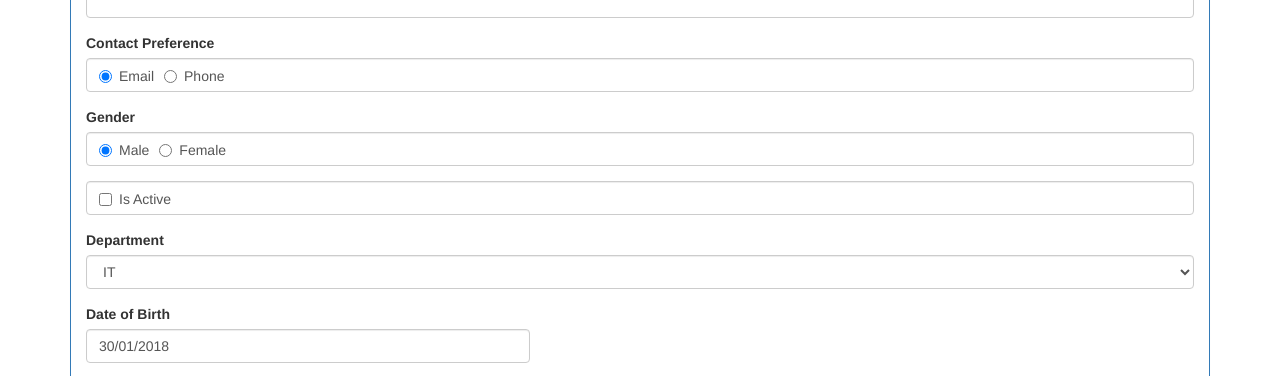
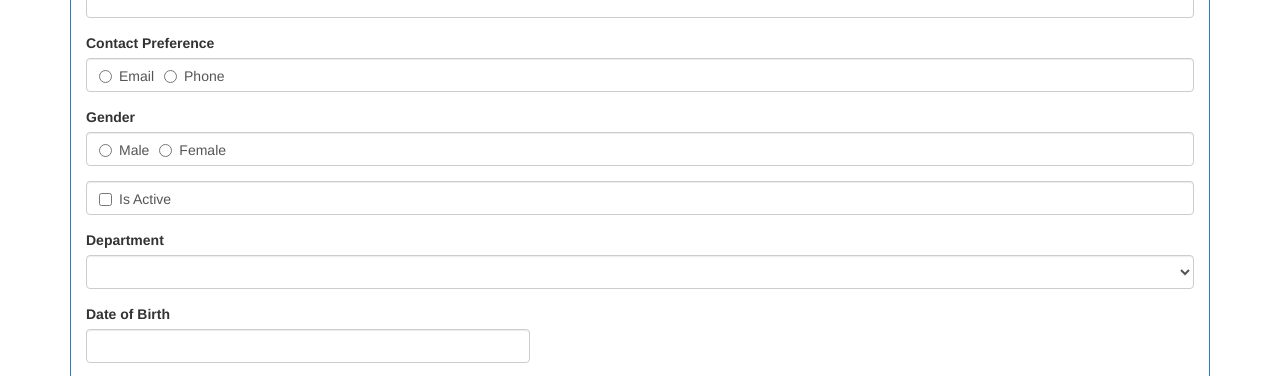
Before and after one commit to manilacoder/AngularCrud, an Angular app in the folder AngularCrud/: page /create in a window 1280 px wide. Shown: the part 576-952 px from the top of the page. Built offline with nearby package versions, Linux system fonts and the light colour scheme.

Commit message:
Model binded

```diff
--- a/AngularCrud/src/app/employees/create-employee.component.html
+++ b/AngularCrud/src/app/employees/create-employee.component.html
@@ -1,22 +1,22 @@
-<form #employeeForm="ngForm" (ngSubmit)="saveEmployee(employeeForm)">
+<form #employeeForm="ngForm" (ngSubmit)="saveEmployee(employee)">
 <div class="panel panel-primary">
   <div class="panel-heading">
       <h3 class="panel-title">Create Employee</h3>
   </div>
   <div class="panel-body">
 
-    <div class="form-group" [class.has-error]="fullNameControl.invalid && fullNameControl.touched" [class.has-success]="fullNameControl.valid && fullNameControl.touched">
-      <label for="fullName" class="control-label">Full Name</label>
-      <input required id="fullName" name="fullName" [(ngModel)]="fullName" type="text" class="form-control" #fullNameControl="ngModel">
-      <span class="help-block" *ngIf="fullNameControl.invalid && fullNameControl.touched"> Full name is required</span>
+    <div class="form-group" [class.has-error]="nameControl.invalid && nameControl.touched" [class.has-success]="nameControl.valid && nameControl.touched">
+      <label for="name" class="control-label">Full Name</label>
+      <input required id="name" name="name" [(ngModel)]="employee.name" type="text" class="form-control" #nameControl="ngModel">
+      <span class="help-block" *ngIf="nameControl.invalid && nameControl.touched"> Full name is required</span>
     </div>
 
-    <div>touched: {{fullNameControl.touched}}</div>
-    <div>untouched: {{fullNameControl.untouched}}</div>
-    <div>pristine: {{fullNameControl.pristine}}</div>
-    <div>dirty: {{fullNameControl.dirty}}</div>
-    <div>valid: {{fullNameControl.valid}}</div>
-    <div>invalid: {{fullNameControl.invalid}}</div>
+    <div>touched: {{nameControl.touched}}</div>
+    <div>untouched: {{nameControl.untouched}}</div>
+    <div>pristine: {{nameControl.pristine}}</div>
+    <div>dirty: {{nameControl.dirty}}</div>
+    <div>valid: {{nameControl.valid}}</div>
+    <div>invalid: {{nameControl.invalid}}</div>
     <br>
     <div>touched: {{employeeForm.touched}}</div>
     <div>untouched: {{employeeForm.untouched}}</div>
@@ -27,23 +27,23 @@
 
     <div class="form-group">
         <label for="email">Email</label>
-        <input required id="email" name="email" [(ngModel)]="email" type="text" class="form-control">
+        <input required id="email" name="email" [(ngModel)]="employee.email" type="text" class="form-control">
     </div>
 
     <div class="form-group">
         <label for="phoneNumber">Phone Number</label>
-        <input id="phoneNumber" name="phoneNumber" [(ngModel)]="phoneNumber" type="text" class="form-control">
+        <input id="phoneNumber" name="phoneNumber" [(ngModel)]="employee.phoneNumber" type="text" class="form-control">
     </div>
 
     <div class="form-group">
         <label>Contact Preference</label>
         <div class="form-control">
           <label class="radio-inline">
-            <input type="radio" value="email" name="contactPreference" [(ngModel)]="contactPreference">
+            <input type="radio" value="email" name="contactPreference" [(ngModel)]="employee.contactPreference">
             Email
           </label>
           <label class="radio-inline">
-            <input type="radio" value="phone" name="contactPreference" [(ngModel)]="contactPreference">
+            <input type="radio" value="phone" name="contactPreference" [(ngModel)]="employee.contactPreference">
             Phone
           </label>
         </div>
@@ -53,11 +53,11 @@
       <label>Gender</label>
       <div class="form-control">
         <label class="radio-inline">
-          <input type="radio" value="male" name="gender" [(ngModel)]="gender">
+          <input type="radio" value="male" name="gender" [(ngModel)]="employee.gender">
           Male
         </label>
         <label class="radio-inline">
-          <input type="radio" value="female" name="gender" [(ngModel)]="gender">
+          <input type="radio" value="female" name="gender" [(ngModel)]="employee.gender">
           Female
         </label>
       </div>
@@ -66,7 +66,7 @@
     <div class="form-group">
         <div class="form-control">
           <label class="checkbox-inline">
-            <input type="checkbox" name="isActive" [(ngModel)]="isActive">
+            <input type="checkbox" name="isActive" [(ngModel)]="employee.isActive">
             Is Active
           </label>
         </div>
@@ -76,7 +76,7 @@
           <label for="department">
             Department
           </label>
-          <select id="department" name="department" [(ngModel)]="department" class="form-control">
+          <select id="department" name="department" [(ngModel)]="employee.department" class="form-control">
             <option *ngFor="let dept of departments" [value]="dept.id">{{dept.name}}
             </option>
           </select>
@@ -91,7 +91,7 @@
 
     <div class="form-group">
         <label for="photoPath">Photo Path</label>
-        <input id="photoPath" name="photoPath" [(ngModel)]="photoPath" type="text" class="form-control">
+        <input id="photoPath" name="photoPath" [(ngModel)]="employee.photoPath" type="text" class="form-control">
     </div>
 
     <div class="form-group">
@@ -101,7 +101,7 @@
     </div>
 
     <div class="form-group">
-      <img [src]="photoPath" height="200" width="200" *ngIf="previewPhoto" />
+      <img [src]="employee.photoPath" height="200" width="200" *ngIf="previewPhoto" />
     </div>
   </div>
   <div class="panel-footer">
@@ -111,3 +111,4 @@
 </form>
 
 {{employeeForm.value | json}}
+Our Employee Model: {{ employee | json}}
--- a/AngularCrud/src/app/employees/create-employee.component.ts
+++ b/AngularCrud/src/app/employees/create-employee.component.ts
@@ -2,6 +2,7 @@ import { Component, OnInit } from '@angular/core';
 import { NgForm } from '@angular/forms';
 import { Department } from '../models/department.model';
 import {BsDatepickerConfig} from 'ngx-bootstrap/datepicker';
+import {Employee} from '../models/employee.model'
 
 @Component({
   selector: 'app-create-employee',
@@ -9,17 +10,21 @@ import {BsDatepickerConfig} from 'ngx-bootstrap/datepicker';
   styleUrls: ['./create-employee.component.css']
 })
 export class CreateEmployeeComponent implements OnInit {
+  previewPhoto = false;
   datePickerConfig: Partial<BsDatepickerConfig>;
-  previewPhoto = false;
-  photoPath = '';
-  department = '3';
-  isActive = false;
-  fullName  = '';
-  email = '';
-  phoneNumber = '';
-  contactPreference = 'email';
-  gender = 'male';
-  dateOfBirth: Date = new Date(2018,0,30);
+
+  employee: Employee = {
+      id: null,
+      name: null,
+      gender: null,
+      contactPreference: null,
+      phoneNumber: null,
+      email: null,
+      dateOfBirth: null,
+      department: null,
+      isActive: null,
+      photoPath: null
+  };
   departments: Department[] = [
     {id: 1, name: 'Help Desk'},
     {id: 2, name: 'HR'},
@@ -29,9 +34,6 @@ export class CreateEmployeeComponent implements OnInit {
   constructor() {
     this.datePickerConfig = Object.assign({}, {
       containerClass: 'theme-dark-blue',
-      showWeekNumbers: false,
-      minDate: new Date(2018, 0, 1),
-      maxDate: new Date(2018, 11, 31),
       dateInputFormat: 'DD/MM/YYYY'
     });
   }
@@ -42,7 +44,7 @@ export class CreateEmployeeComponent implements OnInit {
 
   ngOnInit() {
   }
- saveEmployee(empForm: NgForm): void{
-   console.log(empForm);
+ saveEmployee(newEmployee: Employee): void{
+   console.log(newEmployee);
  };
 }
```
